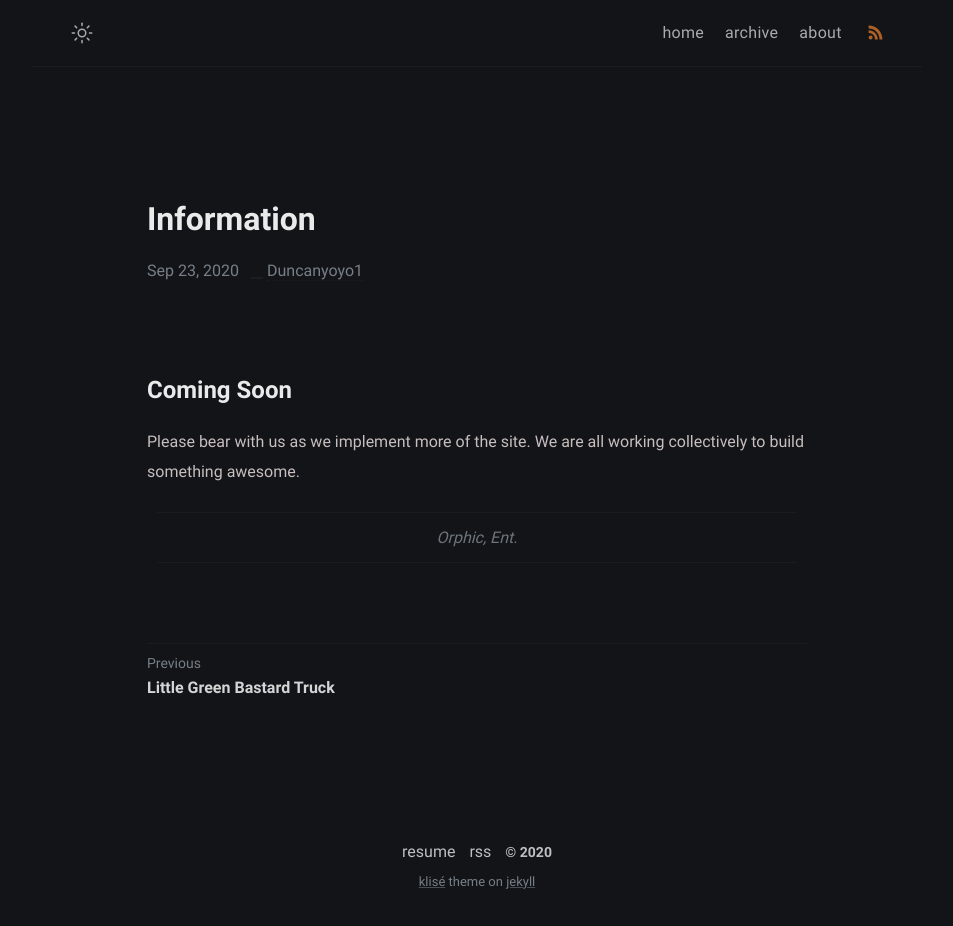
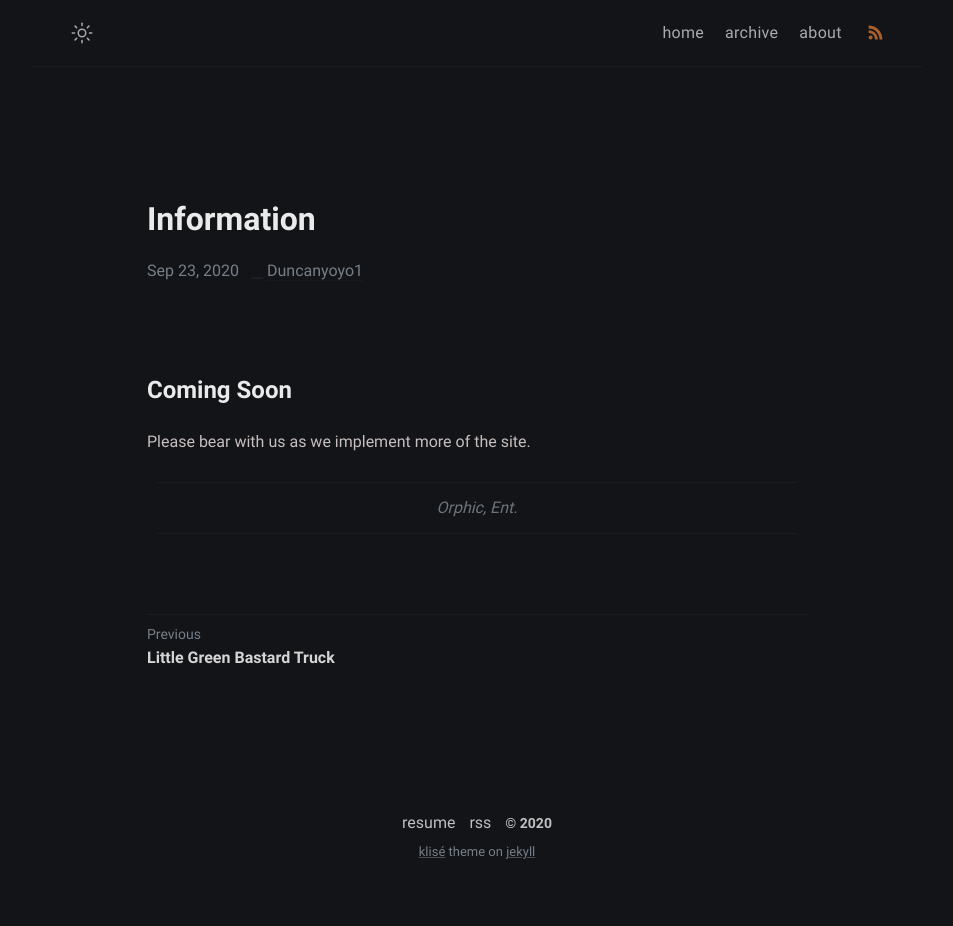
Before and after one commit to duncanyoyo1/jekyll, a Jekyll site: the page built from _posts/2020-09-23-Information.md, in a window 1280 px wide. Shown: the whole page, without its empty margins (163-1116 px from the left). Built offline with Jekyll 4.4.1, drawn with Linux system fonts in a browser that asks for light colours; after the commit the page ends 900 px from its top, so only the background shows below that.

Commit message:
Change text

```diff
--- a/_posts/2020-09-23-Information.md
+++ b/_posts/2020-09-23-Information.md
@@ -8,6 +8,5 @@ comments: false
 # Coming Soon
 
  Please bear with us as we implement more of the site.
- We are all working collectively to build something awesome.
 
 > Orphic, Ent.
```
Also changed, not shown: 1 other file.
